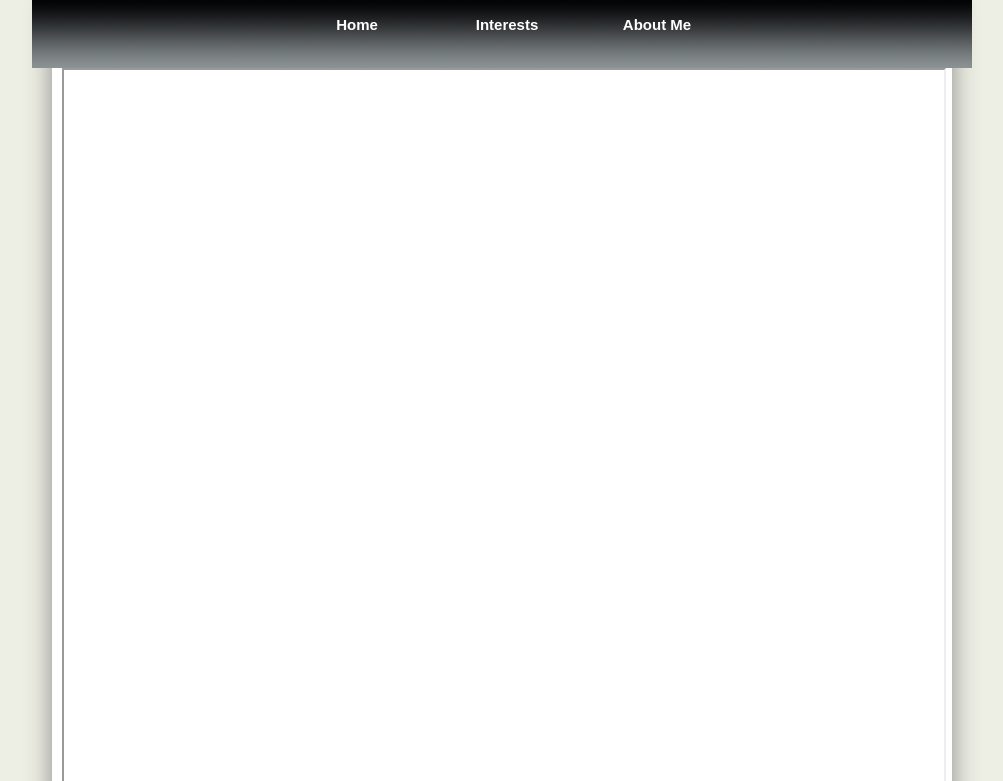
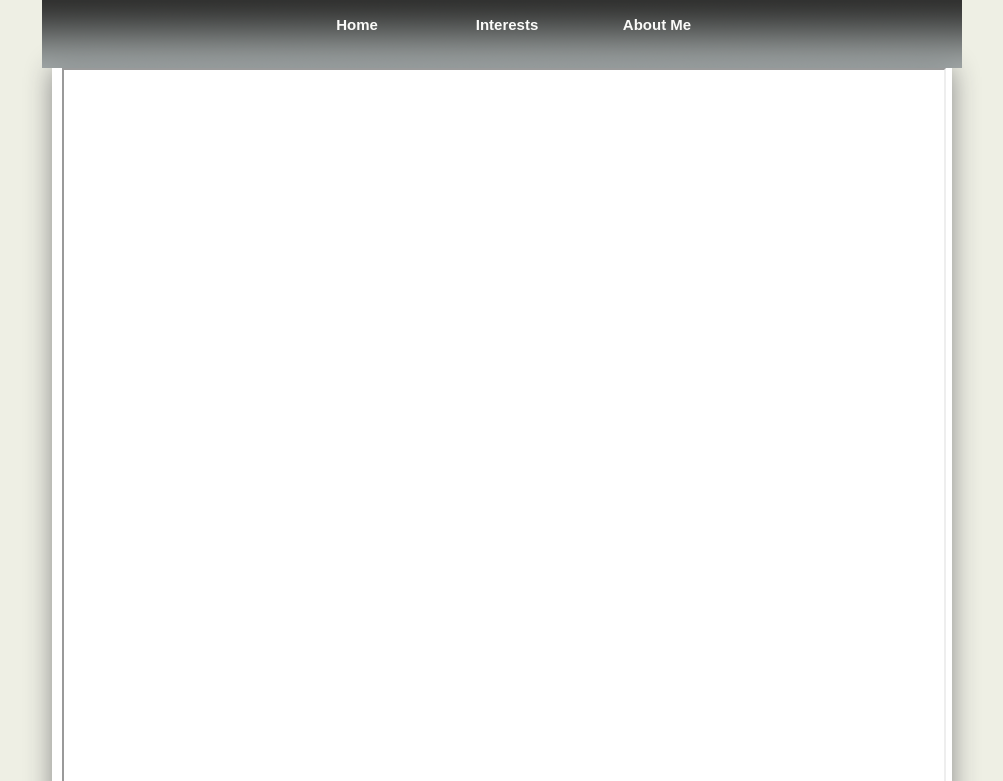
Before and after one commit to japjaphet14/PACHECO_Japhet_PersonalWebsite, a plain HTML site: page index.html in a window 1280 px wide. Shown: the part 55-836 px from the top of the page, without its empty margins (138-1141 px from the left). Drawn offline with Linux system fonts and the light colour scheme.

Commit message:
opacity adjustments testing

```diff
--- a/styles/styles.css
+++ b/styles/styles.css
@@ -25,10 +25,12 @@ body {
 {
 background-image:url(../images/menu.png);
 background-repeat:no-repeat;
-width:940px;
+width:920px;
 height:69px;
-float:left;
+float:center;
 clear:both;
+opacity: 0.8;
+filter: alpha(opacity=90);
 }
 
 #content
```
